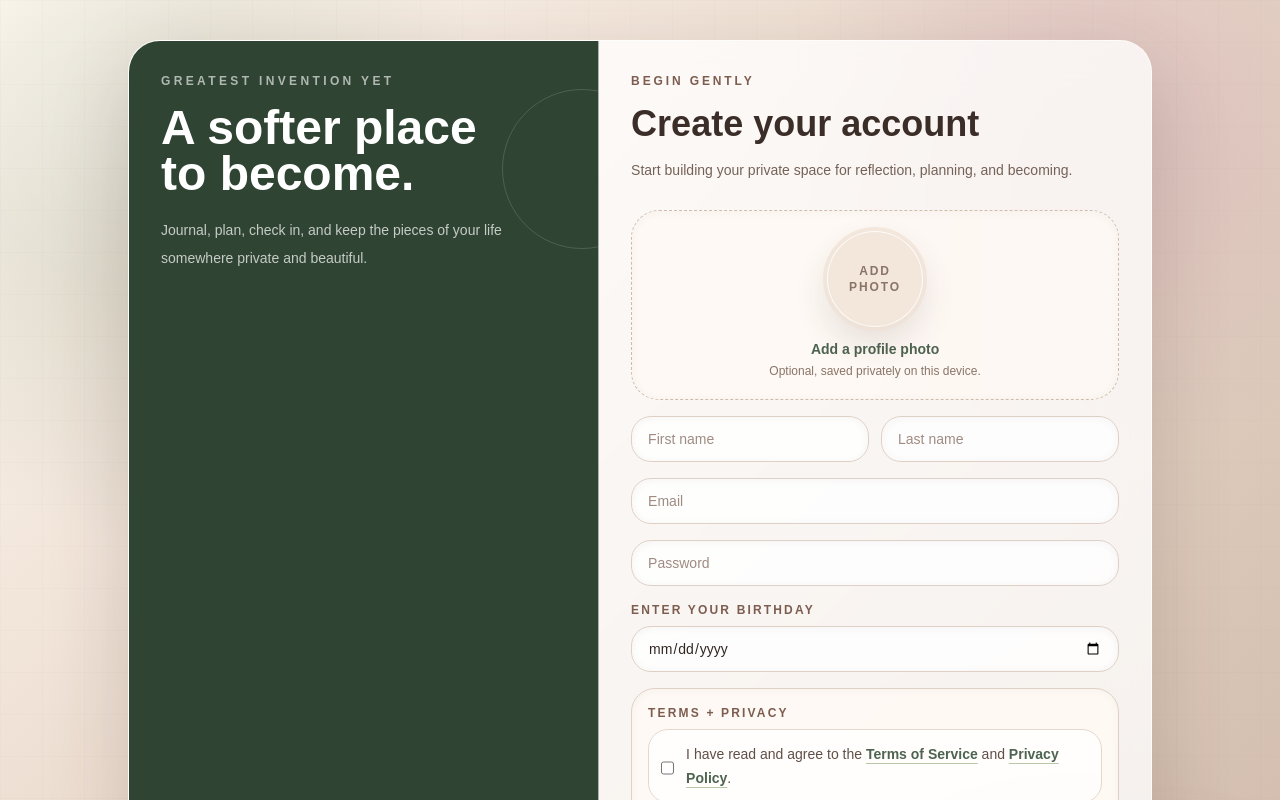
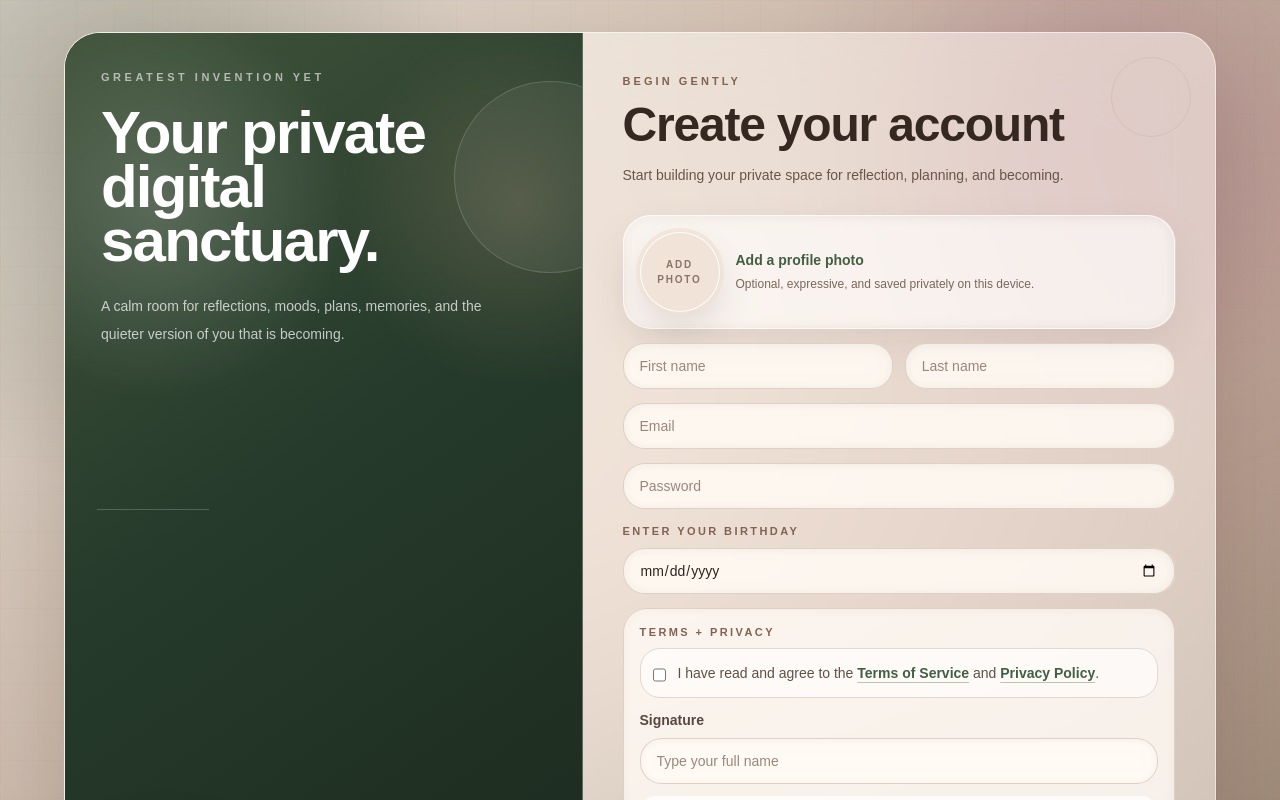
Before and after one commit to CooperL9/My-Platform, a Next.js app: page /signup in a window 1280 px wide. Shown: the top 800 px of the page. Built offline with nearby package versions, Linux system fonts and the light colour scheme.

Commit message:
polish signup sanctuary ui

```diff
--- a/src/app/signup/page.tsx
+++ b/src/app/signup/page.tsx
@@ -142,11 +142,11 @@ export default function SignupPage() {
   const [errorMessage, setErrorMessage] = useState("");
   const canCreateAccount = acceptedAgreement && signatureName.trim() !== "";
   const inputClassName =
-    "w-full rounded-[1.25rem] border border-[#ded0c5] bg-white/82 px-4 py-3 text-sm text-[#312722] shadow-[inset_0_1px_8px_rgba(66,46,36,0.05)] placeholder-[#9e8b82] outline-none transition focus:border-[#b89583] focus:bg-white focus:ring-2 focus:ring-[#e3c7b7]";
+    "w-full rounded-[1.35rem] border border-[#d8c7ba]/80 bg-[#fffaf4]/78 px-4 py-3 text-sm text-[#2e241f] shadow-[inset_0_1px_10px_rgba(66,46,36,0.045)] placeholder-[#9a877d] outline-none backdrop-blur transition focus:border-[#9caf8a] focus:bg-white/92 focus:ring-2 focus:ring-[#d7e2c8]";
   const labelClassName =
-    "mb-2 block text-xs font-semibold uppercase tracking-[0.18em] text-[#7d5d4f]";
+    "mb-2 block text-[11px] font-semibold uppercase tracking-[0.22em] text-[#816254]";
   const legalLinkClassName =
-    "font-semibold text-[#4e6350] underline decoration-[#b8c7aa] underline-offset-4 transition hover:text-[#2f4432]";
+    "font-semibold text-[#425f45] underline decoration-[#b8c7aa] underline-offset-4 transition hover:text-[#263c2a]";
 
   const handleProfilePictureUpload = (
     event: React.ChangeEvent<HTMLInputElement>
@@ -232,50 +232,61 @@ export default function SignupPage() {
   };
 
   return (
-    <main className="relative min-h-screen overflow-hidden bg-[#efe4d8] px-5 py-8 text-[#312722] sm:px-6 sm:py-10">
-      <div className="absolute inset-0 bg-[radial-gradient(circle_at_14%_18%,rgba(95,118,79,0.22)_0,transparent_24%),radial-gradient(circle_at_86%_12%,rgba(196,139,164,0.24)_0,transparent_22%),radial-gradient(circle_at_76%_88%,rgba(124,92,82,0.18)_0,transparent_24%),linear-gradient(135deg,#fffaf2_0%,#ead9cc_42%,#cdb7a7_100%)]" />
-      <div className="absolute left-8 top-16 h-36 w-36 rounded-full bg-white/30 blur-3xl" />
-      <div className="absolute bottom-10 right-8 h-44 w-44 rounded-full bg-[#d9b7a9]/30 blur-3xl" />
-      <div className="pointer-events-none absolute inset-0 opacity-[0.18] bg-[linear-gradient(90deg,rgba(88,70,54,0.12)_1px,transparent_1px),linear-gradient(rgba(88,70,54,0.10)_1px,transparent_1px)] bg-[size:42px_42px]" />
+    <main className="relative min-h-screen overflow-hidden bg-[#e7d8c9] px-4 py-6 text-[#2e241f] sm:px-6 lg:py-8">
+      <div className="absolute inset-0 bg-[radial-gradient(circle_at_11%_14%,rgba(74,94,63,0.32)_0,transparent_24%),radial-gradient(circle_at_84%_12%,rgba(196,128,150,0.28)_0,transparent_22%),radial-gradient(circle_at_68%_92%,rgba(123,89,70,0.28)_0,transparent_26%),linear-gradient(135deg,#fff9ef_0%,#ead8c9_34%,#d4b7a8_70%,#a99580_100%)]" />
+      <div className="absolute -left-20 top-16 h-72 w-72 rounded-full bg-[#f7efe4]/45 blur-3xl" />
+      <div className="absolute right-0 top-10 h-80 w-80 rounded-full bg-[#d59ab0]/24 blur-3xl" />
+      <div className="absolute bottom-0 left-1/2 h-72 w-72 -translate-x-1/2 rounded-full bg-[#7b8f68]/22 blur-3xl" />
+      <div className="pointer-events-none absolute inset-0 bg-[radial-gradient(circle_at_center,transparent_0%,rgba(44,33,27,0.18)_100%)]" />
+      <div className="pointer-events-none absolute inset-0 opacity-[0.13] bg-[linear-gradient(90deg,rgba(71,52,43,0.16)_1px,transparent_1px),linear-gradient(rgba(71,52,43,0.13)_1px,transparent_1px)] bg-[size:38px_38px]" />
 
-      <div className="relative z-10 mx-auto flex min-h-[calc(100vh-4rem)] w-full max-w-5xl items-center justify-center">
-        <div className="grid w-full overflow-hidden rounded-[2rem] border border-white/70 bg-white/78 shadow-[0_28px_80px_rgba(72,52,42,0.18)] backdrop-blur-xl lg:grid-cols-[0.92fr_1.08fr]">
-          <section className="relative hidden overflow-hidden border-r border-white/60 bg-[#2f4432] p-8 text-white lg:flex lg:flex-col lg:justify-between">
-            <div className="absolute -right-16 top-12 h-40 w-40 rounded-full border border-white/15" />
-            <div className="absolute -bottom-12 left-10 h-36 w-36 rounded-[2rem] border border-white/15 rotate-12" />
+      <div className="relative z-10 mx-auto flex min-h-[calc(100vh-3rem)] w-full max-w-6xl items-center justify-center">
+        <div className="grid w-full overflow-hidden rounded-[2.25rem] border border-white/55 bg-[#fffaf4]/50 shadow-[0_34px_100px_rgba(55,38,31,0.22)] backdrop-blur-2xl lg:grid-cols-[0.9fr_1.1fr]">
+          <section className="relative hidden min-h-[720px] overflow-hidden border-r border-white/25 bg-[#263b2b] p-9 text-white lg:flex lg:flex-col lg:justify-between">
+            <div className="absolute inset-0 bg-[radial-gradient(circle_at_18%_18%,rgba(255,255,255,0.18)_0,transparent_22%),radial-gradient(circle_at_88%_18%,rgba(181,151,124,0.26)_0,transparent_20%),linear-gradient(145deg,#41543b_0%,#263b2b_44%,#1b291e_100%)]" />
+            <div className="absolute -right-16 top-12 h-48 w-48 rounded-full border border-white/15 bg-white/5" />
+            <div className="absolute -bottom-16 left-10 h-44 w-44 rotate-12 rounded-[2rem] border border-white/15 bg-white/5" />
+            <div className="absolute left-8 top-1/2 h-px w-28 bg-white/20" />
             <div className="relative">
-              <p className="mb-4 text-xs font-semibold uppercase tracking-[0.28em] text-white/62">
+              <p className="mb-5 text-[11px] font-semibold uppercase tracking-[0.32em] text-white/60">
                 Greatest Invention Yet
               </p>
-              <h2 className="max-w-xs text-5xl font-semibold leading-[0.95]">
-                A softer place to become.
+              <h2 className="max-w-sm text-6xl font-semibold leading-[0.9] tracking-[-0.03em]">
+                Your private digital sanctuary.
               </h2>
-              <p className="mt-5 max-w-sm text-sm leading-7 text-white/72">
-                Journal, plan, check in, and keep the pieces of your life
-                somewhere private and beautiful.
+              <p className="mt-6 max-w-sm text-sm leading-7 text-white/72">
+                A calm room for reflections, moods, plans, memories, and the
+                quieter version of you that is becoming.
               </p>
             </div>
 
-            <div className="relative rounded-[1.5rem] border border-white/15 bg-white/10 p-4 text-sm leading-6 text-white/76 shadow-[0_18px_44px_rgba(0,0,0,0.16)]">
-              Your space starts simple. It grows with your rituals.
+            <div className="relative grid gap-3">
+              <div className="w-fit rounded-full border border-white/15 bg-white/10 px-4 py-2 text-xs font-medium text-white/75 shadow-[0_18px_44px_rgba(0,0,0,0.14)]">
+                private by design
+              </div>
+              <div className="rounded-[1.75rem] border border-white/15 bg-white/10 p-5 text-sm leading-6 text-white/76 shadow-[0_18px_44px_rgba(0,0,0,0.16)] backdrop-blur">
+                Start with an account. Leave with a space that feels like a
+                room of your own.
+              </div>
             </div>
           </section>
 
-          <section className="p-6 sm:p-8">
-            <p className="mb-3 text-xs font-semibold uppercase tracking-[0.24em] text-[#7d5d4f]">
+          <section className="relative p-5 sm:p-8 lg:p-10">
+            <div className="pointer-events-none absolute right-6 top-6 hidden h-20 w-20 rounded-full border border-[#7b5d4c]/10 sm:block" />
+            <p className="mb-3 text-[11px] font-semibold uppercase tracking-[0.28em] text-[#816254]">
               Begin gently
             </p>
-            <h1 className="text-3xl font-semibold leading-tight text-[#3b2d27] sm:text-4xl">
+            <h1 className="max-w-md text-4xl font-semibold leading-[0.95] tracking-[-0.025em] text-[#352820] sm:text-5xl">
               Create your account
             </h1>
-            <p className="mt-3 max-w-md text-sm leading-6 text-[#756257]">
+            <p className="mt-4 max-w-md text-sm leading-6 text-[#69564b]">
               Start building your private space for reflection, planning, and
               becoming.
             </p>
 
-            <div className="mt-7 flex flex-col gap-4">
-              <label className="group flex cursor-pointer flex-col items-center rounded-[1.75rem] border border-dashed border-[#cdbbae] bg-[#fffaf4]/72 p-5 text-center shadow-[inset_0_1px_10px_rgba(66,46,36,0.04)] transition hover:border-[#9fb08d] hover:bg-white/82">
-                <span className="relative mb-3 flex h-24 w-24 items-center justify-center overflow-hidden rounded-full border border-white/80 bg-[#f3e7dc] shadow-[0_16px_34px_rgba(72,52,42,0.14)] ring-4 ring-[#efe1d4]/70 transition group-hover:ring-[#dce7d2]">
+            <div className="mt-7 flex flex-col gap-3.5">
+              <label className="group flex cursor-pointer items-center gap-4 rounded-[1.75rem] border border-white/70 bg-white/42 p-4 shadow-[inset_0_1px_12px_rgba(66,46,36,0.045),0_16px_42px_rgba(70,48,38,0.08)] backdrop-blur transition hover:bg-white/58">
+                <span className="relative flex h-20 w-20 shrink-0 items-center justify-center overflow-hidden rounded-full border border-white/90 bg-[#f1e3d8] shadow-[0_16px_34px_rgba(72,52,42,0.14)] ring-4 ring-[#efe1d4]/70 transition group-hover:ring-[#dce7d2]">
                   {profilePicture ? (
                     // eslint-disable-next-line @next/next/no-img-element
                     <img
@@ -284,16 +295,18 @@ export default function SignupPage() {
                       className="h-full w-full object-cover"
                     />
                   ) : (
-                    <span className="px-4 text-xs font-semibold uppercase tracking-[0.16em] text-[#8a7468]">
+                    <span className="px-3 text-center text-[10px] font-semibold uppercase tracking-[0.18em] text-[#8a7468]">
                       Add photo
                     </span>
                   )}
                 </span>
-                <span className="text-sm font-semibold text-[#4e6350]">
-                  Add a profile photo
-                </span>
-                <span className="mt-1 text-xs text-[#8a7468]">
-                  Optional, saved privately on this device.
+                <span className="text-left">
+                  <span className="block text-sm font-semibold text-[#425f45]">
+                    Add a profile photo
+                  </span>
+                  <span className="mt-1 block text-xs leading-5 text-[#7b675b]">
+                    Optional, expressive, and saved privately on this device.
+                  </span>
                 </span>
                 <input
                   type="file"
@@ -350,7 +363,7 @@ export default function SignupPage() {
               <section className="rounded-[1.5rem] border border-[#ded0c5] bg-[#fffaf4]/82 p-4 text-sm text-[#604f46] shadow-[inset_0_1px_10px_rgba(66,46,36,0.04)]">
                 <p className={labelClassName}>Terms + Privacy</p>
 
-                <label className="mb-4 flex gap-3 rounded-[1.25rem] border border-[#e4d7cc] bg-white/72 p-3">
+                <label className="mb-3 flex gap-3 rounded-[1.25rem] border border-[#e4d7cc] bg-white/58 p-3">
                   <input
                     type="checkbox"
                     checked={acceptedAgreement}
@@ -406,7 +419,7 @@ export default function SignupPage() {
                 type="button"
                 onClick={handleSignup}
                 disabled={!canCreateAccount}
-                className="mt-1 rounded-full bg-[#2f4432] py-3.5 text-center text-sm font-semibold text-white shadow-[0_16px_34px_rgba(47,68,50,0.24)] transition hover:-translate-y-0.5 hover:bg-[#253728] disabled:cursor-not-allowed disabled:bg-[#cbbdb3] disabled:text-white/80 disabled:shadow-none disabled:hover:translate-y-0"
+                className="mt-1 rounded-full bg-[linear-gradient(135deg,#2f4432_0%,#5f764f_100%)] py-3.5 text-center text-sm font-semibold text-white shadow-[0_18px_38px_rgba(47,68,50,0.26)] transition hover:-translate-y-0.5 hover:shadow-[0_22px_48px_rgba(47,68,50,0.32)] disabled:cursor-not-allowed disabled:bg-[#cbbdb3] disabled:bg-none disabled:text-white/80 disabled:shadow-none disabled:hover:translate-y-0"
               >
                 Create account
               </button>
```
